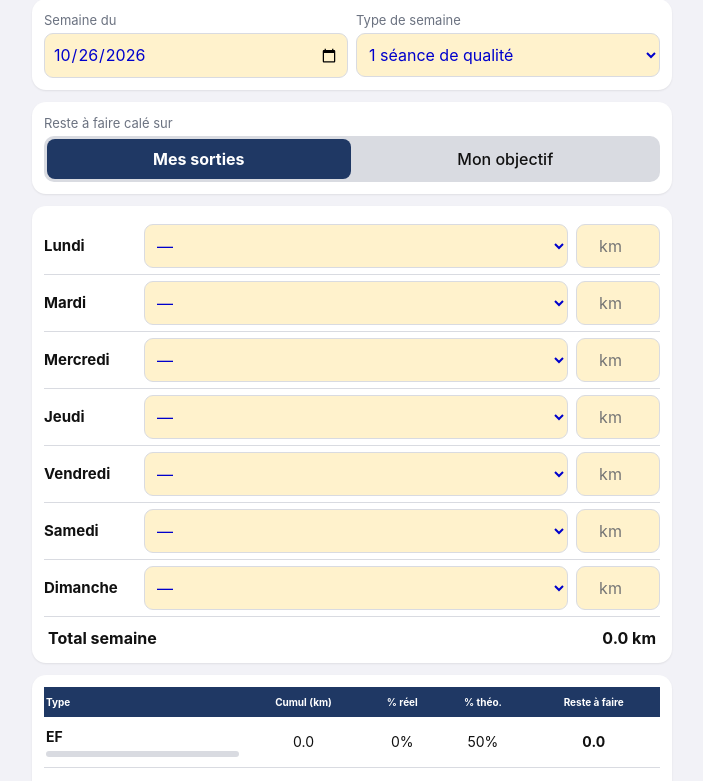
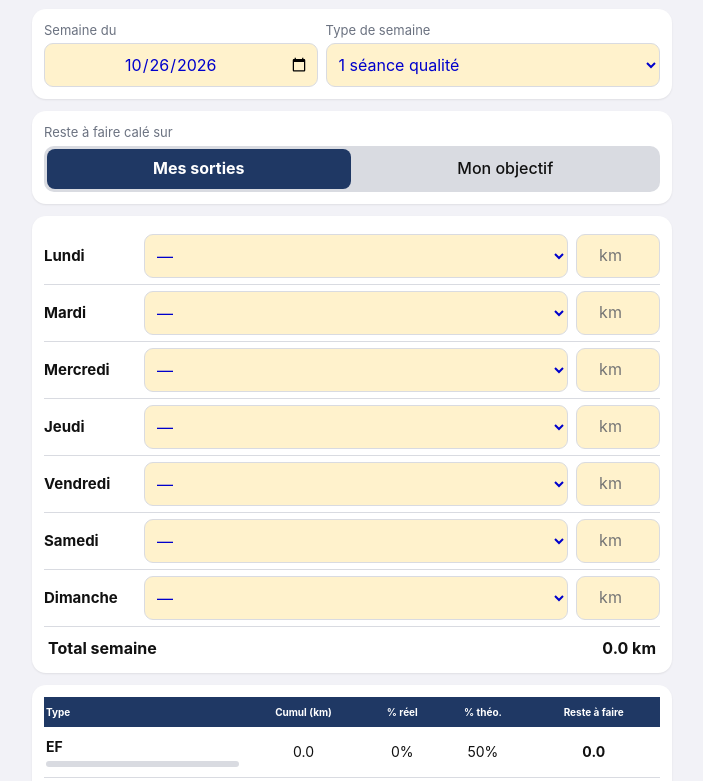
Before and after one commit to McDuff292/Semainier, a plain HTML site: page index.html in a window 1280 px wide. Shown: the part 90-871 px from the top of the page, without its empty margins (288-991 px from the left). Drawn offline with Linux system fonts and the light colour scheme.

Commit message:
Add files via upload

```diff
--- a/index.html
+++ b/index.html
@@ -15,7 +15,7 @@
 :root{--navy:#1F3864;--bg:#f2f2f7;--card:#fff;--ink:#111;--mut:#6b7280;--line:#d9dbe1;--in:#FFF2CC;--inink:#0000cc}
 @media(prefers-color-scheme:dark){:root{--bg:#000;--card:#1c1c1e;--ink:#f2f2f7;--mut:#9ca3af;--line:#3a3a3c;--in:#3b3317;--inink:#8ab4ff}}
 *{box-sizing:border-box}
-body{margin:0;background:var(--bg);color:var(--ink);font:16px/1.4 -apple-system,system-ui,Arial,sans-serif;padding:env(safe-area-inset-top) 16px calc(env(safe-area-inset-bottom) + 24px)}
+body{margin:0;background:var(--bg);color:var(--ink);font:16px/1.4 -apple-system,system-ui,Arial,sans-serif;padding:calc(env(safe-area-inset-top) + 10px) 16px calc(env(safe-area-inset-bottom) + 24px)}
 main{max-width:640px;margin:0 auto}
 h1{font-size:24px;margin:20px 0 4px}
 .sub{color:var(--mut);font-size:14px;margin-bottom:12px}
@@ -25,6 +25,9 @@ h1{font-size:24px;margin:20px 0 4px}
 .row b{font-size:15px}
 select,input{font:inherit;width:100%;padding:9px 8px;border-radius:9px;border:1px solid var(--line);background:var(--in);color:var(--inink);min-height:44px}
 input[type=number]{text-align:center}
+input[type=date]{-webkit-appearance:none;appearance:none;display:block;min-width:0;height:44px;line-height:normal;text-align:center;text-align-last:center}
+input[type=date]::-webkit-date-and-time-value{text-align:center;min-height:1.2em}
+select{height:44px;min-width:0;text-overflow:ellipsis}
 .tot{display:flex;justify-content:space-between;font-weight:700;padding:10px 4px 2px}
 table{width:100%;border-collapse:collapse;text-align:center}
 th{background:var(--navy);color:#fff;font-size:10px;padding:8px 2px}
@@ -33,7 +36,8 @@ td:first-child{text-align:left;font-weight:700}
 tfoot td{font-weight:700;background:var(--line)}
 .bar{height:6px;border-radius:3px;background:var(--line);margin-top:4px;overflow:hidden}
 .bar i{display:block;height:100%;background:var(--navy);width:0}
-.wk{display:grid;grid-template-columns:1fr 1fr;gap:8px}
+.wk{display:grid;grid-template-columns:minmax(0,.9fr) minmax(0,1.1fr);gap:8px;align-items:end}
+.wk>div{min-width:0}
 label{font-size:13px;color:var(--mut);display:block;margin-bottom:4px}
 button{font:inherit;width:100%;min-height:46px;border:0;border-radius:10px;background:var(--navy);color:#fff;font-weight:600;margin-top:4px}
 button.sec{background:transparent;color:var(--mut);border:1px solid var(--line)}
@@ -52,7 +56,7 @@ td.over{color:#c0392b;font-weight:700}
 <div class="card wk">
   <div><label for="start">Semaine du</label><input type="date" id="start"></div>
   <div><label for="wtype">Type de semaine</label>
-    <select id="wtype"><option value="1">1 séance de qualité</option><option value="2">2 séances de qualité</option></select></div>
+    <select id="wtype"><option value="1">1 séance qualité</option><option value="2">2 séances qualité</option></select></div>
 </div>
 
 <div class="card">
--- a/sw.js
+++ b/sw.js
@@ -1,4 +1,4 @@
-const C="semainier-v3";
+const C="semainier-v4";
 const F=["./","index.html","manifest.webmanifest","icon-192.png","icon-512.png","apple-touch-icon.png"];
 self.addEventListener("install",e=>{e.waitUntil(caches.open(C).then(c=>c.addAll(F)));self.skipWaiting()});
 self.addEventListener("activate",e=>{e.waitUntil(caches.keys().then(k=>Promise.all(k.filter(x=>x!==C).map(x=>caches.delete(x)))));self.clients.claim()});
```
